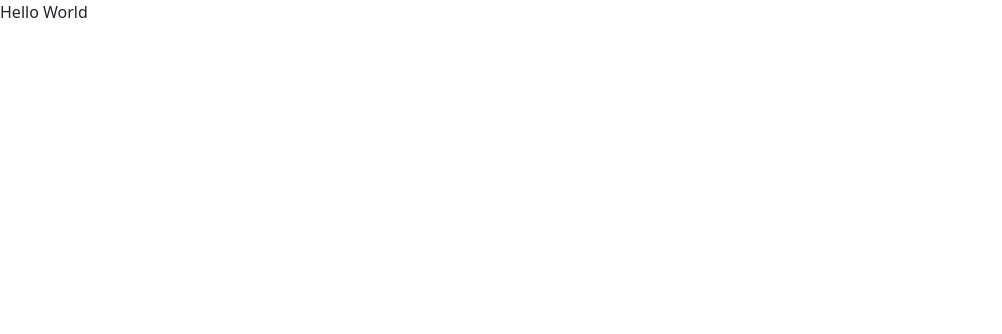
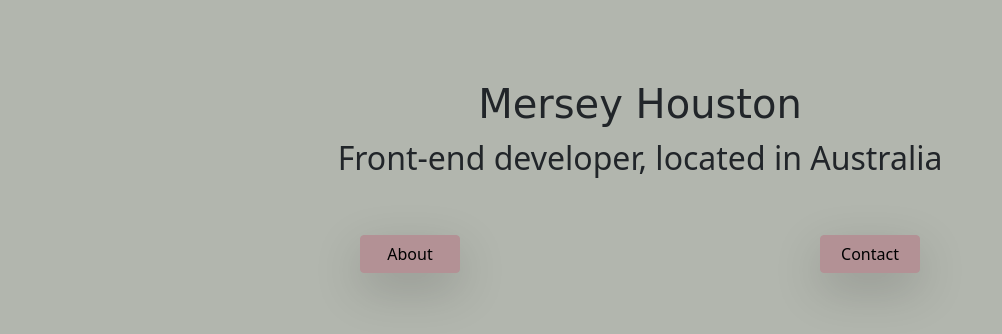
Before and after one commit to Mersey94/portfolio, a plain HTML site: page index.html in a window 1280 px wide. Shown: the whole page, without its empty margins (0-1002 px from the left). Drawn offline with nearby package versions, Linux system fonts and the light colour scheme; a web font is replaced by a local one.

Commit message:
updated HTML .index to include buttons/links & updated CSS margins/spacing

```diff
--- a/index.html
+++ b/index.html
@@ -5,8 +5,6 @@
     <meta http-equiv="X-UA-Compatible" content="IE=edge" />
     <meta name="viewport" content="width=device-width, initial-scale=1.0" />
     <title>Document</title>
-    <link rel="stylesheet" href="src/styles.css" />
-
     <link
       href="https://cdn.jsdelivr.net/npm/bootstrap@5.1.1/dist/css/bootstrap.min.css"
       rel="stylesheet"
@@ -14,18 +12,29 @@
       crossorigin="anonymous"
     />
     <link rel="preconnect" href="https://fonts.googleapis.com" />
+    <link rel="preconnect" href="https://fonts.gstatic.com" crossorigin />
+    <link
+      href="https://fonts.googleapis.com/css2?family=Kavivanar&display=swap"
+      rel="stylesheet"
+    />
+    <link rel="stylesheet" href="src/styles.css" />
+
     <script src="src/script.js" defer></script>
     <script
       src="https://cdn.jsdelivr.net/npm/bootstrap@5.1.1/dist/js/bootstrap.bundle.min.js"
       integrity="sha384-/bQdsTh/da6pkI1MST/rWKFNjaCP5gBSY4sEBT38Q/9RBh9AH40zEOg7Hlq2THRZ"
       crossorigin="anonymous"
     ></script>
-    <script
-      src="https://kit.fontawesome.com/b7e8c47aeb.js"
-      crossorigin="anonymous"
-    ></script>
   </head>
   <body>
-    Hello World
+    <div class="row">
+      <div clasd="hero">
+        <h1>Mersey Houston</h1>
+        <h2>Front-end developer, located in Australia</h2>
+        <div class="d-flex justify-content-evenly links">
+        <a href="#" class="btn btn-primary shadow-lg col-sm-12">About</a
+        ><a href="#" class="btn btn-primary shadow-lg col-sm-12">Contact</a>
+      </div>
+    </div>
   </body>
 </html>
--- a/src/styles.css
+++ b/src/styles.css
@@ -0,0 +1,38 @@
+:root {
+  --heading-font: "Kavivanar", cursive;
+  --primary-color: rgba(90, 85, 76);
+  --accent-color: rgb(179, 145, 149);
+}
+body {
+  background-color: rgb(178, 182, 174);
+  text-align: center;
+}
+h1 {
+  margin: 11px;
+  margin-top: 80px;
+  font-family: var(--heading-font);
+}
+h2 {
+  font-weight: normal;
+}
+.hero {
+  display: fixed !important;
+  background: var(--primary-color);
+  padding: 20px;
+}
+.btn {
+  max-width: 100px;
+  color: black;
+  background-color: var(--accent-color);
+  border: 1px solid var(--accent-color);
+  margin-top: 50px;
+}
+.btn:hover {
+  color: black;
+  background-color: rgb(172, 154, 156);
+  border: 1px solid rgb(172, 154, 156);
+  margin-top: 50px;
+}
+.links {
+  display: flex;
+}
```
